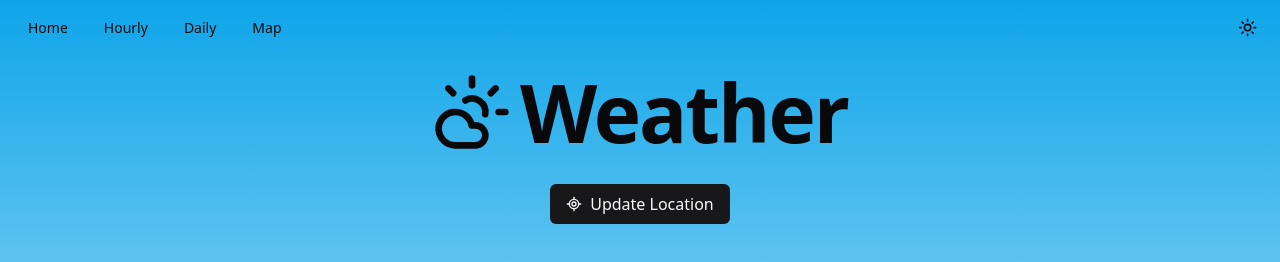
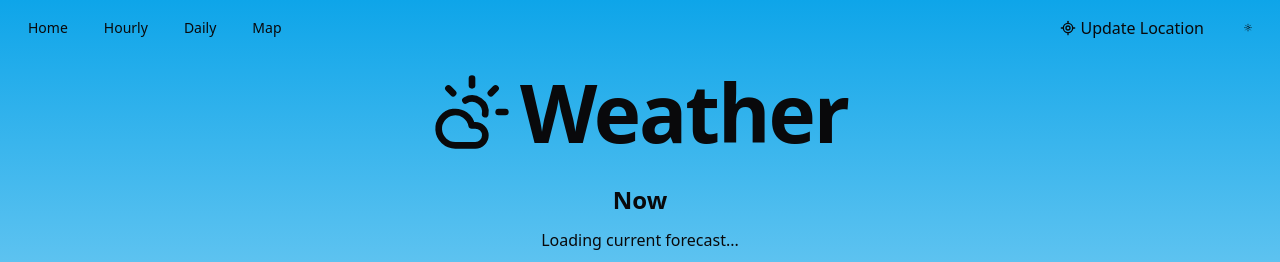
Before and after one commit to timmo001/weather.timmo.dev, a Next.js app: page / in a window 1280 px wide. Shown: the top 262 px of the page. Built offline with nearby package versions, Linux system fonts and the light colour scheme; no server answers.

Commit message:
Move location to navbar

```diff
--- a/src/app/layout.tsx
+++ b/src/app/layout.tsx
@@ -8,7 +8,6 @@ import "~/styles/globals.css";
 import { Header } from "~/components/header";
 import { CSPostHogProvider } from "~/components/providers/posthog";
 import { QueryProvider } from "~/components/providers/query";
-import { Location } from "~/components/location";
 
 export const metadata: Metadata = {
   title: "Weather",
@@ -59,7 +58,6 @@ export default function RootLayout({
                     <CloudSun className="h-20 w-20" />
                     Weather
                   </h1>
-                  <Location />
                   {children}
                 </main>
               </div>
--- a/src/components/header.tsx
+++ b/src/components/header.tsx
@@ -1,7 +1,8 @@
 import Link from "next/link";
 
+import { Button } from "~/components/ui/button";
 import { ThemeToggle } from "~/components/theme-toggle";
-import { Button } from "~/components/ui/button";
+import { Location } from "~/components/location";
 import { navItems } from "~/lib/nav-items";
 
 export function Header() {
@@ -14,7 +15,10 @@ export function Header() {
           </Link>
         ))}
       </nav>
-      <ThemeToggle />
+      <div className="flex flex-row items-center gap-2">
+        <Location />
+        <ThemeToggle />
+      </div>
     </header>
   );
 }
--- a/src/components/location.tsx
+++ b/src/components/location.tsx
@@ -1,6 +1,6 @@
 "use client";
 import { useQuery } from "@tanstack/react-query";
-import { LocateFixedIcon } from "lucide-react";
+import { LocateFixed } from "lucide-react";
 
 import { Button } from "~/components/ui/button";
 import {
@@ -34,14 +34,13 @@ export function Location() {
       <section className="flex w-full flex-col items-center gap-3 delay-300 duration-300 animate-in fade-in">
         <Dialog>
           <DialogTrigger asChild>
-            {/* When the location is already set, the button should be reduced in size */}
             <Button
-              className={`${shouldUpdateLocation ? "text-base" : "text-2xl font-bold"} ${location.isLoading ? "invisible" : "visible"}`}
-              size={shouldUpdateLocation ? "default" : "lg"}
+              className={`text-base ${location.isLoading ? "invisible" : "visible"}`}
+              type="button"
+              size="default"
+              variant="ghost"
             >
-              <LocateFixedIcon
-                className={`me-1 ${shouldUpdateLocation ? "h-4 w-4" : "h-5 w-5"}`}
-              />
+              <LocateFixed className="h-4 w-4" />
               <span className="ms-1">
                 {shouldUpdateLocation ? "Update" : "Set"} Location
               </span>
--- a/src/components/theme-toggle.tsx
+++ b/src/components/theme-toggle.tsx
@@ -16,7 +16,7 @@ export function ThemeToggle() {
   return (
     <DropdownMenu>
       <DropdownMenuTrigger asChild>
-        <Button variant="ghost" size="icon">
+        <Button className="px-4 text-base" variant="ghost" size="icon">
           <Sun className="h-[1.2rem] w-[1.2rem] rotate-0 scale-100 transition-all dark:-rotate-90 dark:scale-0" />
           <Moon className="absolute h-[1.2rem] w-[1.2rem] rotate-90 scale-0 transition-all dark:rotate-0 dark:scale-100" />
           <span className="sr-only">Toggle theme</span>
```
